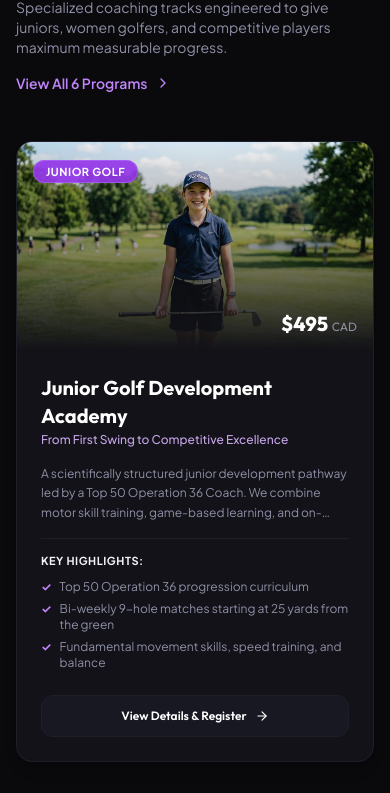
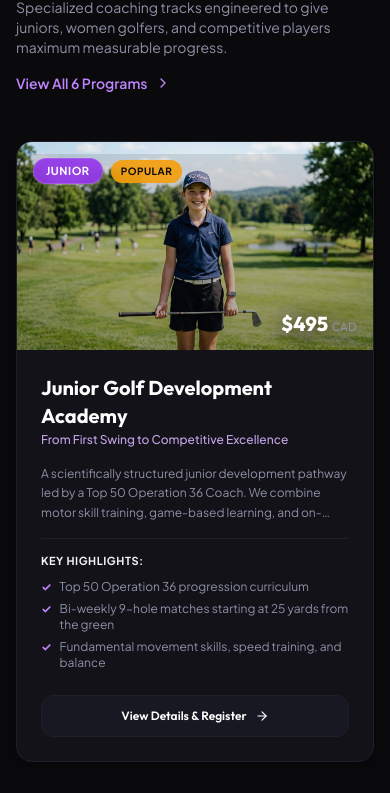
Before and after one commit to Ibraiz1122/Projectthree, a React (Vite) app: page / in a window 390 px wide. Shown: the part 3096-3889 px from the top of the page. Built offline with nearby package versions, Linux system fonts and the light colour scheme.

Commit message:
Implement luxury hover effect on program cards and remove dot after GOLF in image card overlay

```diff
--- a/src/components/LuxuryImageCard.tsx
+++ b/src/components/LuxuryImageCard.tsx
@@ -46,7 +46,7 @@ export const LuxuryImageCard: React.FC<LuxuryImageCardProps> = ({
           <div className="w-7 h-[1.5px] bg-gradient-to-r from-brand-purple-400 to-white/30 mb-2 opacity-0 group-hover:opacity-100 transition-opacity duration-700 delay-150" />
 
           <h4 className="font-display font-extrabold text-sm sm:text-base md:text-lg text-white tracking-[0.22em] uppercase drop-shadow-[0_2px_12px_rgba(0,0,0,0.9)]">
-            DAVID BANKS GOLF<span className="text-brand-purple-400">.</span>
+            DAVID BANKS GOLF
           </h4>
 
           {subTitle && (
--- /dev/null
+++ b/src/components/ProgramCardImage.tsx
@@ -0,0 +1,94 @@
+import React from 'react';
+
+interface ProgramCardImageProps {
+  src: string;
+  alt: string;
+  category: string;
+  popular?: boolean;
+  price: number;
+  title: string;
+  subtitle: string;
+  heightClass?: string;
+}
+
+export const ProgramCardImage: React.FC<ProgramCardImageProps> = ({
+  src,
+  alt,
+  category,
+  popular = false,
+  price,
+  title,
+  subtitle,
+  heightClass = 'h-56'
+}) => {
+  return (
+    <div className={`relative ${heightClass} overflow-hidden bg-brand-dark select-none`}>
+      {/* 1. Main Photography (subtly scales to ~1.03x with slow smooth ease-out 700-900ms) */}
+      <img
+        src={src}
+        alt={alt}
+        className="w-full h-full object-cover object-top transform transition-transform duration-800 ease-[cubic-bezier(0.22,1,0.36,1)] group-hover:scale-[1.03]"
+      />
+
+      {/* 2. Dark Transparent Gradient (rises smoothly from bottom toward top with charcoal/royal-violet tint) */}
+      <div
+        className="absolute inset-0 bg-gradient-to-t from-[#080511]/95 via-[#0e0818]/65 via-55% to-black/25 opacity-40 group-hover:opacity-100 translate-y-3 group-hover:translate-y-0 transition-all duration-700 ease-[cubic-bezier(0.22,1,0.36,1)] pointer-events-none"
+        aria-hidden="true"
+      />
+
+      {/* 3. Ghosted Faded Image Texture (extremely low opacity, slight blur, subtle photographic echo) */}
+      <div
+        className="absolute inset-0 bg-cover bg-top opacity-0 group-hover:opacity-15 mix-blend-soft-light filter blur-[0.6px] scale-100 group-hover:scale-[1.04] transition-all duration-800 ease-[cubic-bezier(0.22,1,0.36,1)] pointer-events-none"
+        style={{ backgroundImage: `url(${src})` }}
+        aria-hidden="true"
+      />
+
+      {/* 4. Cinematic Light Sweep (soft, restrained diagonal highlight reflection travels across once) */}
+      <div
+        className="absolute inset-0 -translate-x-full group-hover:translate-x-full transition-transform duration-1000 ease-[cubic-bezier(0.22,1,0.36,1)] pointer-events-none bg-gradient-to-r from-transparent via-white/[0.08] to-transparent"
+        aria-hidden="true"
+      />
+
+      {/* 5. Existing Badges (remain stable at top-left without jumping, tiny brightness/glow boost) */}
+      <div className="absolute top-4 left-4 flex items-center gap-2 z-10 pointer-events-none">
+        <span className="px-3 py-1 rounded-full text-[11px] font-bold uppercase tracking-wider bg-brand-purple-600/90 text-white backdrop-blur-sm border border-brand-purple-400/40 transition-all duration-500 ease-out group-hover:brightness-110 group-hover:shadow-[0_0_12px_rgba(168,85,247,0.35)]">
+          {category === 'junior'
+            ? 'JUNIOR'
+            : category === 'women'
+            ? "WOMEN'S"
+            : category === 'private'
+            ? 'PRIVATE'
+            : category.toUpperCase()}
+        </span>
+        {popular && (
+          <span className="px-2.5 py-1 rounded-full text-[10px] font-bold uppercase tracking-wider bg-amber-500/90 text-brand-dark backdrop-blur-sm transition-all duration-500 ease-out group-hover:brightness-110 group-hover:shadow-[0_0_10px_rgba(245,158,11,0.4)]">
+            POPULAR
+          </span>
+        )}
+      </div>
+
+      {/* TEXT REVEAL: Emerges from dark gradient (translates up 14px, fades from opacity 0 to 1) */}
+      <div className="absolute inset-x-0 bottom-3.5 left-4 right-28 pointer-events-none z-10">
+        <div className="transform translate-y-4 group-hover:translate-y-0 opacity-0 group-hover:opacity-100 transition-all duration-600 ease-[cubic-bezier(0.22,1,0.36,1)]">
+          <div className="w-5 h-[1.5px] bg-gradient-to-r from-brand-purple-400 to-transparent mb-1 opacity-0 group-hover:opacity-100 transition-opacity duration-700 delay-100" />
+          <h4 className="font-display font-extrabold text-[13px] sm:text-sm text-white line-clamp-1 drop-shadow-[0_2px_8px_rgba(0,0,0,0.9)]">
+            {title}
+          </h4>
+          <p className="text-[10px] font-mono tracking-wider text-purple-300 line-clamp-1 drop-shadow-[0_1px_4px_rgba(0,0,0,0.8)] opacity-90">
+            {subtitle}
+          </p>
+        </div>
+      </div>
+
+      {/* 6. Price at bottom (smoothly moves upward 6-10px and becomes more prominent) */}
+      <div className="absolute bottom-3 right-4 z-10 pointer-events-none transform transition-all duration-700 ease-[cubic-bezier(0.22,1,0.36,1)] group-hover:-translate-y-2">
+        <div className="font-display font-extrabold text-xl sm:text-2xl text-white drop-shadow-[0_2px_10px_rgba(0,0,0,0.9)]">
+          ${price}{' '}
+          <span className="text-xs font-normal text-brand-muted group-hover:text-purple-300 transition-colors duration-500">
+            CAD
+          </span>
+        </div>
+      </div>
+    </div>
+  );
+};
--- a/src/pages/HomePage.tsx
+++ b/src/pages/HomePage.tsx
@@ -4,6 +4,7 @@ import type { NavPage } from '../types';
 import { programsData } from '../data/programsData';
 import { testimonialsData } from '../data/testimonialsData';
 import { LuxuryImageCard } from '../components/LuxuryImageCard';
+import { ProgramCardImage } from '../components/ProgramCardImage';
 import {
   Award,
   ArrowRight,
@@ -375,22 +376,16 @@ export const HomePage: React.FC<HomePageProps> = ({ setCurrentPage, setSelectedP
               className="rounded-2xl bg-brand-card border border-brand-cardBorder overflow-hidden flex flex-col justify-between hover:border-brand-purple-500/40 transition-all duration-300 group shadow-lg"
             >
               <div>
-                <div className="relative h-52 overflow-hidden bg-brand-dark">
-                  <img
-                    src={prog.image}
-                    alt={prog.title}
-                    className="w-full h-full object-cover object-top group-hover:scale-105 transition-transform duration-500"
-                  />
-                  <div className="absolute inset-0 bg-gradient-to-t from-brand-card via-brand-card/40 to-transparent" />
-                  <div className="absolute top-4 left-4">
-                    <span className="px-3 py-1 rounded-full text-[11px] font-bold uppercase tracking-wider bg-brand-purple-600/90 text-white backdrop-blur-sm border border-brand-purple-400/40">
-                      {prog.category === 'junior' ? 'Junior Golf' : prog.category === 'women' ? "Women's Golf" : 'Private Assessment'}
-                    </span>
-                  </div>
-                  <div className="absolute bottom-3 right-4 font-display font-extrabold text-xl text-white">
-                    ${prog.price} <span className="text-xs font-normal text-brand-muted">CAD</span>
-                  </div>
-                </div>
+                <ProgramCardImage
+                  src={prog.image}
+                  alt={prog.title}
+                  category={prog.category}
+                  popular={prog.popular}
+                  price={prog.price}
+                  title={prog.title}
+                  subtitle={prog.subtitle}
+                  heightClass="h-52"
+                />
 
                 <div className="p-6 space-y-4">
                   <div>
--- a/src/pages/ProgramsPage.tsx
+++ b/src/pages/ProgramsPage.tsx
@@ -2,6 +2,7 @@ import React, { useState } from 'react';
 import type { NavPage } from '../types';
 import { programsData } from '../data/programsData';
 import { ArrowRight, Sparkles, TrendingDown } from 'lucide-react';
+import { ProgramCardImage } from '../components/ProgramCardImage';
 
 interface ProgramsPageProps {
   setCurrentPage: (page: NavPage) => void;
@@ -121,30 +122,16 @@ export const ProgramsPage: React.FC<ProgramsPageProps> = ({
                 }`}
               >
                 <div>
-                  <div className="relative h-56 overflow-hidden bg-brand-dark">
-                    <img
-                      src={program.image}
-                      alt={program.title}
-                      className="w-full h-full object-cover object-top group-hover:scale-105 transition-transform duration-500"
-                    />
-                    <div className="absolute inset-0 bg-gradient-to-t from-brand-card via-brand-card/40 to-transparent" />
-
-                    <div className="absolute top-4 left-4 flex gap-2">
-                      <span className="px-3 py-1 rounded-full text-[11px] font-bold uppercase tracking-wider bg-brand-purple-600/90 text-white backdrop-blur-sm border border-brand-purple-400/40">
-                        {program.category.toUpperCase()}
-                      </span>
-                      {program.popular && (
-                        <span className="px-2.5 py-1 rounded-full text-[10px] font-bold uppercase tracking-wider bg-amber-500/90 text-brand-dark backdrop-blur-sm">
-                          Popular
-                        </span>
-                      )}
-                    </div>
-
-                    <div className="absolute bottom-3 right-4 font-display font-extrabold text-2xl text-white">
-                      ${program.price}{' '}
-                      <span className="text-xs font-normal text-brand-muted">CAD</span>
-                    </div>
-                  </div>
+                  <ProgramCardImage
+                    src={program.image}
+                    alt={program.title}
+                    category={program.category}
+                    popular={program.popular}
+                    price={program.price}
+                    title={program.title}
+                    subtitle={program.subtitle}
+                    heightClass="h-56"
+                  />
 
                   <div className="p-6 space-y-4">
                     <div>
```
